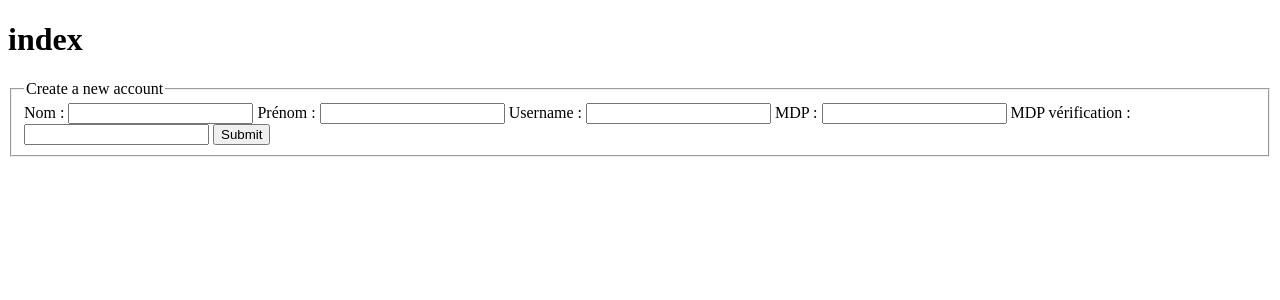
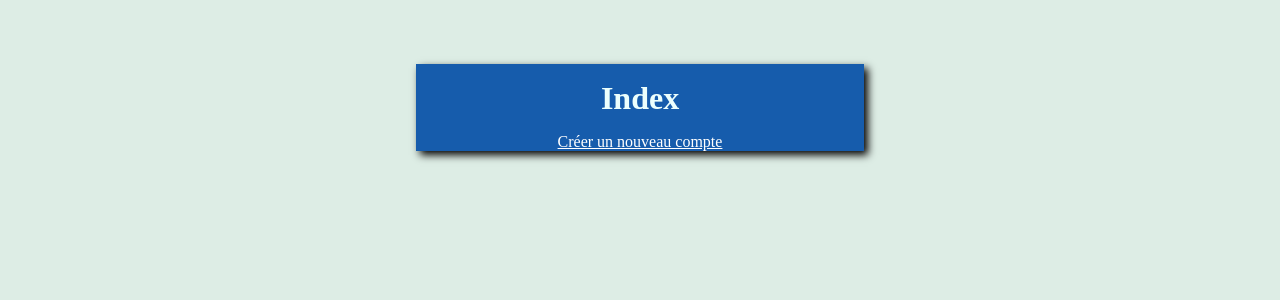
Before and after one commit to shbibsamy/formulaire_connexion, a PHP site: page / in a window 1280 px wide. Shown: the top 300 px of the page. Run offline with PHP 8.4, Linux system fonts and the light colour scheme.

Commit message:
création de compte

```diff
--- /dev/null
+++ b/assets/css/styles.css
@@ -0,0 +1,66 @@
+/* Reset */
+*, *::before, *::after {
+    box-sizing: border-box;
+    font-size: 16px;
+    margin: 0;
+    padding: 0;
+}
+/* structure */
+body {
+    background-color: #ddede5;
+}
+
+.wrapper {
+    width: 35%;
+    margin: auto;
+    margin-top: 4rem;
+    display: flex;
+    flex-direction: column;
+    align-items: center;
+    justify-content: center;
+    background-color: #165cac;
+    color: #ecfffd;
+    box-shadow: 4px 4px 8px black;
+}
+
+form {
+    margin: 2rem;
+    padding: 1rem;
+    box-shadow: 0px 0px 32px rgb(38, 24, 54);
+}
+
+fieldset {
+    display: flex;
+    flex-direction: column;
+    justify-content: center;
+    padding: 1rem;
+}
+
+label {
+    display: flex;
+    justify-content: space-between;
+    width: 350px;
+}
+
+/* Géneral */
+h1 {
+    margin: 1rem;
+    font-size: 2rem;
+}
+
+ul {
+    list-style-type: none;
+}
+
+a {
+    color: white;
+}
+
+a:visited {
+    color: white;
+}
+
+input[type=submit]{
+    margin: auto;
+    width: 50%;
+}
--- /dev/null
+++ b/assets/scripts/script_creation_compte.php
@@ -0,0 +1,42 @@
+<?php
+    if(isset($_POST['submit'])) {
+        require './assets/scripts/script_connexion_bdd.php';
+        // On nettoie ce que l'utilisateur a saisi afin de s'assurer que ce n'est pas du code malveillant :
+        $nom = htmlspecialchars($_POST["nom"]);
+        $prenom = htmlspecialchars($_POST["prenom"]);
+        $login = htmlspecialchars($_POST["login"]);
+        $pass = htmlspecialchars($_POST["pass"]);
+        $repass = htmlspecialchars($_POST["repass"]);
+        /* Ici l'utilisateur souhaitant s'inscrire devait taper 2 fois le mot de passe qu'il souhaite définir pour son compte
+        Donc il y a 2 variables pour le mot de passe correspondant aux valeurs des 2 champs de mot de passe
+        */
+        // On teste si les 2 mots de passe saisis sont identiques
+        if($pass != $repass) {
+            echo "Mots de passe non identiques !";
+        }
+        // On prépare la requête SQL adéquate :
+        $req = $pdo->prepare("SELECT id FROM users WHERE user_login=?");
+        // On déclare la gestion des erreurs PDO :
+        $req -> setFetchMode(PDO::FETCH_ASSOC);
+        // On exécute la requête :
+        $req -> execute(array($login));
+        /* On récupère le résultat de la requête (1 seul résultat possible puisque le champ user_login est déclaré 'unique' dans la table users) et on le sotcke dans un tableau :
+        */
+        $tab = $req->fetchAll();
+        /* Si le login choisi lors de la saisie correspond à celui d'un utilisateur déjà existant, on invite l'utilisateur a choisir un autre login (pour rappel, user_login est déclaré unique dans la table users) :
+        */
+        if (!empty($tab)) {
+            echo "Login existe déjà !";
+        } else {
+        /* Si le login n'existe pas déjà dans la base
+        */
+            // On encrypte le mot de passe via la fonction password_hash() :
+            $encrypted_password = password_hash($pass, PASSWORD_DEFAULT);
+            // On prépare la requête SQL adéquate :
+            $ins = $pdo -> prepare("INSERT INTO users(user_lastname,user_firstname,user_login,user_password,user_date) VALUES(?,?,?,?,now())");
+            // On exécute la requête :
+            $ins -> execute(array($nom,$prenom,$login,$encrypted_password));
+        }
+    }
+
+?>
--- a/index.php
+++ b/index.php
@@ -1,41 +1,24 @@
+<?php require './assets/scripts/script_creation_compte.php'; ?>
 <!DOCTYPE html>
 <html lang="fr">
 <head>
     <meta charset="UTF-8">
     <meta http-equiv="X-UA-Compatible" content="IE=edge">
     <meta name="viewport" content="width=device-width, initial-scale=1.0">
+    <link rel="stylesheet" href="./assets/css/styles.css">
     <title>Document</title>
 </head>
 <body>
     <div class="wrapper">
-        <h1>index</h1>
-        <form action="index.php" method="POST">
-            <fieldset>
-                <legend>Create a new account</legend>
-                <label>
-                    <span>Nom :</span>
-                    <input type="text" name="nom">
-                </label>
-                <label>
-                    <span>Prénom :</span>
-                    <input type="text" name="prenom">
-                </label>
-                <label>
-                    <span>Username :</span>
-                    <input type="text" name="login">
-                </label>
-                <label>
-                    <span>MDP :</span>
-                    <input type="password" name="pass">
-                </label>
-                <label>
-                    <span>MDP vérification :</span>
-                    <input type="password" name="repass">
-                </label>
-                <input type="submit" name="submit">
-            </fieldset>
-        </form>
+        <h1>Index</h1>
+        <ul>
+            <!-- <li>
+                <a href="connexion.php">Connexion</a>
+            </li> -->
+            <li>
+                <a href="creation_nouveau_compte.php">Créer un nouveau compte</a>
+            </li>
+        </ul>
     </div>
-
 </body>
 </html>
```
Also changed, not shown: assets/scripts/script_connexion_bdd.php (added, +17 -0 lines), assets/scripts/script_connexion_utilisateur.php (+27 -27 lines), connexion.php (added, +30 -0 lines), creation_nouveau_compte.php (added, +42 -0 lines).
